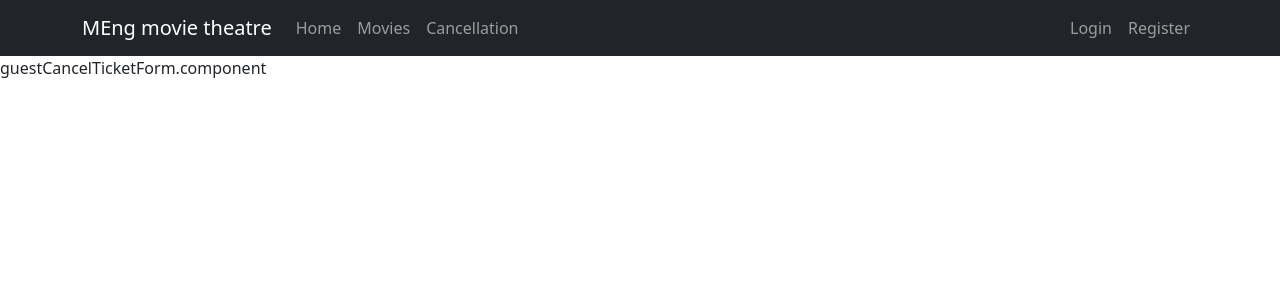
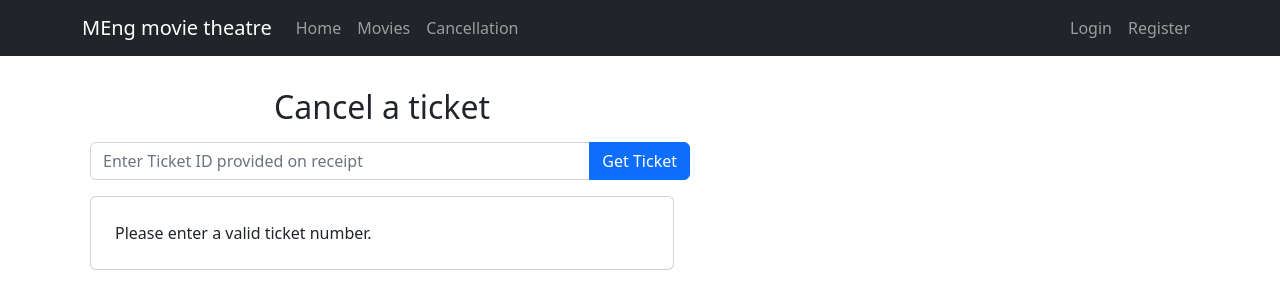
Before and after one commit to folkg/movie-ticket-reservation-app, a React (Create React App) app in the folder client/: page /cancel in a window 1280 px wide. Shown: the top 308 px of the page. Built offline with nearby package versions, Linux system fonts and the light colour scheme.

Commit message:
ticket cancellation completed

```diff
--- a/client/src/components/cancelTicketForm/guestCancelTicketForm.component.js
+++ b/client/src/components/cancelTicketForm/guestCancelTicketForm.component.js
@@ -1,5 +1,65 @@
-import React from "react";
+import React, { useState, useContext } from "react";
+import { MovieAPIContext } from "../../contexts/movie-api-provider";
+import {
+  Container,
+  Button,
+  Col,
+  InputGroup,
+  Card,
+  Form,
+} from "react-bootstrap";
+import Ticket from "../ticket/ticket.component";
 
 export default function GuestCancelTicketForm() {
-  return <div>guestCancelTicketForm.component</div>;
+  const { getTicketById } = useContext(MovieAPIContext);
+  const [ticketId, setTicketId] = useState(null);
+  const [ticket, setTicket] = useState(null);
+
+  async function handleSubmit(e) {
+    e.preventDefault();
+    const results = await getTicketById(ticketId);
+    if (results) setTicket(results);
+  }
+
+  return (
+    <Container>
+      <Col
+        style={{
+          display: "flex",
+          flexDirection: "column",
+          justifyContent: "center",
+          maxWidth: "600px",
+          marginTop: "2rem",
+        }}
+      >
+        <h2 className="text-center">Cancel a ticket</h2>
+        <Form onSubmit={handleSubmit}>
+          <InputGroup className="m-2">
+            <Form.Control
+              type="text"
+              placeholder="Enter Ticket ID provided on receipt"
+              value={ticketId || ""}
+              onChange={(e) => setTicketId(e.target.value)}
+            />
+            <Button variant="primary" type="submit">
+              Get Ticket
+            </Button>
+          </InputGroup>
+        </Form>
+        {ticket == null ? (
+          <Card className="p-2 m-2">
+            <Card.Body>Please enter a valid ticket number.</Card.Body>
+          </Card>
+        ) : ticket.length === 0 ? (
+          <Card className="p-2 m-2">
+            <Card.Body>Ticket not found.</Card.Body>
+          </Card>
+        ) : (
+          <div>
+            <Ticket ticket={ticket} />
+          </div>
+        )}
+      </Col>
+    </Container>
+  );
 }
--- a/client/src/components/ticket/ticket.component.js
+++ b/client/src/components/ticket/ticket.component.js
@@ -1,15 +1,19 @@
-import React from "react";
-import { Button, Card } from "react-bootstrap";
+import React, { useContext, useState } from "react";
+import { Button, Card, Alert } from "react-bootstrap";
+import { MovieAPIContext } from "../../contexts/movie-api-provider";
 
 function Ticket(props) {
+  const { cancelTicketById } = useContext(MovieAPIContext);
   const {
     movie_name,
+    ticket_id,
     theatre_name,
     show_time,
     seat_label,
     cost,
+    is_credited,
   } = props.ticket;
-
+  const [cancelResult, setCancelResult] = useState(null);
   const dateDisplayOptions = {
     weekday: "long",
     year: "numeric",
@@ -34,25 +38,42 @@ function Ticket(props) {
     return date.toLocaleDateString("en-US", dateDisplayOptions);
   };
 
-  async function handleClick(e) {}
+  async function handleCancel(e) {
+    const results = await cancelTicketById(ticket_id);
+    setCancelResult(results);
+  }
   return (
-    <Card className="p-2 m-2">
+    <Card className="m-2">
       <Card.Body>
         <Card.Title>{movie_name}</Card.Title>
+        <Card.Subtitle className="mb-2 text-muted">#{ticket_id}</Card.Subtitle>
         <Card.Text style={{ whiteSpace: "pre-line" }}>
           {`Theatre: ${theatre_name}
           Showtime: ${dateString()}
           Seat: ${seat_label}
           Cost: $${cost}`}
         </Card.Text>
+        {cancelResult === true ? (
+          <Alert variant="success">Ticket was cancelled succesfully.</Alert>
+        ) : (
+          cancelResult != null && <Alert variant="danger">{cancelResult}</Alert>
+        )}
         <Button
           variant="outline-danger"
-          onClick={handleClick}
-          disabled={!canCancel()}
+          onClick={handleCancel}
+          disabled={!canCancel() || is_credited}
         >
           Cancel Ticket
         </Button>
       </Card.Body>
+      {is_credited === 1 && (
+        <Card.Footer className="text-danger">Ticket Cancelled</Card.Footer>
+      )}
+      {is_credited === 0 && !canCancel() && (
+        <Card.Footer className="text-muted">
+          Ticket cannot be Cancelled within 72 Hours of Showing
+        </Card.Footer>
+      )}
     </Card>
   );
 }
--- a/client/src/contexts/movie-api-provider.js
+++ b/client/src/contexts/movie-api-provider.js
@@ -98,25 +98,6 @@ export function MovieAPIProvider(props) {
     }
   }
 
-  const isTokenValid = () => {
-    console.log("testing!");
-    if (jwt == null) {
-      return false;
-    } else {
-      try {
-        const expiryDate = JSON.parse(window.atob(jwt.split(".")[1]));
-        if (expiryDate.exp * 1000 < Date.now()) {
-          logout();
-          return false;
-        }
-      } catch (e) {
-        console.log(e);
-        return false;
-      }
-      return true;
-    }
-  };
-
   function logout() {
     setJwt(null);
     setUserId(null);
@@ -197,6 +178,27 @@ export function MovieAPIProvider(props) {
       const body = await response.json();
       if (body.success === true) return body.data;
       else return [];
+    } catch (e) {
+      console.log(e);
+      return "Server communication error";
+    }
+  }
+
+  async function cancelTicketById(ticket_id) {
+    try {
+      const response = await fetch(API_URL + `tickets/`, {
+        method: "PATCH",
+        headers: {
+          Authorization: `Bearer ${jwt}`,
+          "Content-Type": "application/json",
+        },
+        body: JSON.stringify({
+          ticket_id,
+        }),
+      });
+      const body = await response.json();
+      if (body.success === true) return true;
+      else return body.message;
     } catch (e) {
       console.log(e);
       return "Server communication error";
@@ -305,6 +307,7 @@ export function MovieAPIProvider(props) {
         register,
         getUserInfo,
         getAllUsers,
+        cancelTicketById,
         getRefundByTicket,
         makePayment,
         processTicket,
```
Also changed, not shown: 2 other files (tests, documents, lock files or other folders).
